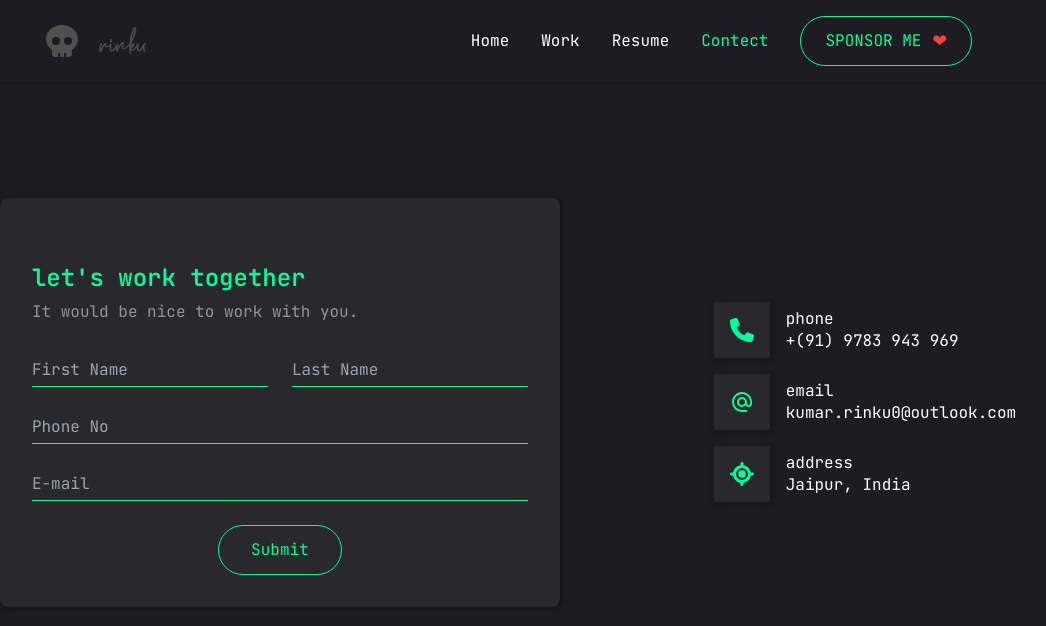
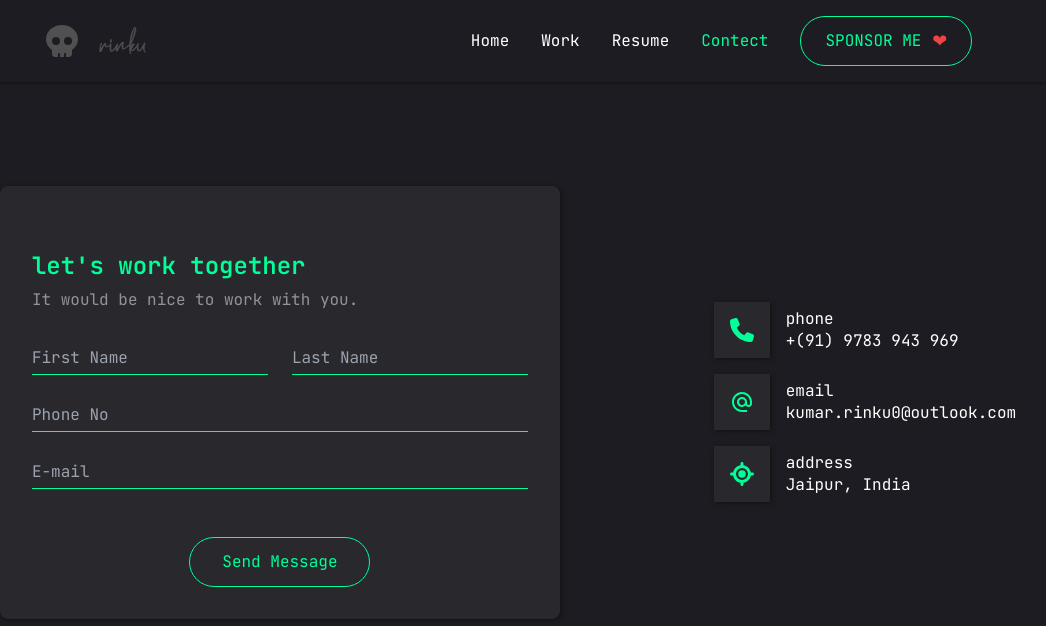
Before and after one commit to kumar-rinku0/rinku-portfolio, a Next.js app: page /contect in a window 1280 px wide. Shown: the top 626 px of the page, without its empty margins (132-1178 px from the left). Built offline with nearby package versions, Linux system fonts and the light colour scheme.

Commit message:
contect page ui and api route updated

```diff
--- a/src/app/api/contect/route.ts
+++ b/src/app/api/contect/route.ts
@@ -7,7 +7,7 @@ import { createMailSystem } from "@/lib/mailer";
 
 export async function POST(req: NextRequest, res: NextResponse) {
   try {
-    dbConnect();
+    await dbConnect();
     const { firstname, lastname, phoneno, email } = await req.json();
     const infos = await Info.create({
       firstname,
@@ -34,7 +34,7 @@ export async function POST(req: NextRequest, res: NextResponse) {
       mailTo: "user",
     });
     return NextResponse.json({ success: true, info: infos });
-  } catch (error) {
-    return NextResponse.json({ success: false, error: error });
+  } catch (error: any) {
+    return NextResponse.json({ success: false, error: error.message });
   }
 }
--- a/src/app/contect/page.tsx
+++ b/src/app/contect/page.tsx
@@ -1,8 +1,6 @@
 "use client";
 
-import Alert from "@/components/Alert";
-import { useEffect, useState } from "react";
-import { AnimatePresence } from "framer-motion";
+import { useRef, useState } from "react";
 import { FormEvent } from "react";
 import { FaPhone, FaLocationCrosshairs } from "react-icons/fa6";
 import { MdAlternateEmail } from "react-icons/md";
@@ -28,81 +26,46 @@ const info = [
 
 const Contect = () => {
   const contentType = "application/json";
-  const [typeAlert, setTypeAlert] = useState("success");
-  const [alert, setAlert] = useState(false);
-  const router = useRouter();
-  useEffect(() => {
-    let timeout: NodeJS.Timeout;
-    if (alert) {
-      timeout = setTimeout(() => {
-        setAlert(false);
-        if (typeAlert === "success") {
-          router.push("/");
-        }
-      }, 2000);
-    }
-    return () => {};
-  }, [alert, typeAlert, router]);
+  const [loading, setLoading] = useState(false);
+  const [error, setError] = useState<string | null>(null);
+  const formRef = useRef<HTMLFormElement>(null);
 
-  async function onSubmit(event: FormEvent<HTMLFormElement>) {
+  function onSubmit(event: FormEvent<HTMLFormElement>) {
     event.preventDefault();
+    setLoading(true);
     const formData = new FormData(event.currentTarget);
-    const firstname = formData.get("firstname");
-    const lastname = formData.get("lastname");
-    const phoneno = formData.get("phoneno");
-    const email = formData.get("email");
+    const obj = Object.fromEntries(formData.entries());
+    console.log("Form Data:", obj);
 
-    try {
-      const response = await fetch("/api/contect", {
+    fetch("/api/contect", {
       method: "POST",
       headers: {
         Accept: contentType,
         "Content-Type": contentType,
       },
-        body: JSON.stringify({
-          firstname,
-          lastname,
-          phoneno,
-          email,
-        }),
+      body: JSON.stringify(obj),
+    })
+      .then((res) => res.json())
+      .then((data) => {
+        setLoading(false);
+        console.log(data);
+        if (!data.success) {
+          setError(data.error || "Something went wrong");
+          return;
+        }
+        formRef.current?.reset();
+        setError(null);
+        alert("Response recorded!");
+      })
+      .catch((error) => {
+        setLoading(false);
+        console.log(error);
+        alert("There was an error submitting the response!");
       });
-
-      if (!response.ok) {
-        throw new Error(response.status.toString());
-      }
-      const data = await response.json();
-      if (data.success === false) {
-        if (data.error?.keyValue?.email) {
-          setTypeAlert("server1");
-          setAlert(true);
-        } else if (data.error?.keyValue?.phoneno) {
-          setTypeAlert("server2");
-          setAlert(true);
-        } else {
-          setTypeAlert("server3");
-          setAlert(true);
-        }
-      } else {
-        setTypeAlert("success");
-        setAlert(true);
-      }
-    } catch (error) {
-      console.error(error);
-    }
   }
 
   return (
     <div className="h-full w-full relative">
-      <AnimatePresence>
-        {alert && (
-          <Alert
-            type={typeAlert}
-            containerStyle="h-8 flex gap-4 justify-center items-center"
-            iconStyle="text-4xl"
-            delay={1}
-          />
-        )}
-      </AnimatePresence>
       <div className="container mx-auto flex flex-col xl:flex-row justify-start sm:justify-evenly xl:justify-around items-center h-[90vh] xl:h-[80vh] w-full pt-16 xl:pt-0 ">
         <div className="order-2 xl:order-none mx-4 xl:mx-0 max-w-full xl:max-w-[50%] my-8 xl:my-0">
           <div className="h-full w-full bg-white/5 p-8 rounded-[0.5rem] shadow-g">
@@ -114,7 +77,11 @@ const Contect = () => {
                 It would be nice to work with you.
               </p>
             </div>
-            <form onSubmit={onSubmit} className="flex flex-col gap-6">
+            <form
+              ref={formRef}
+              onSubmit={onSubmit}
+              className="flex flex-col gap-6"
+            >
               <div className="flex flex-col xl:flex-row gap-6 ">
                 <input
                   type="text"
@@ -156,12 +123,14 @@ const Contect = () => {
                 autoComplete="off"
                 required
               />
+              <div>{error && <p className="text-red-500">{error}</p>}</div>
               <div className="flex justify-center">
-                <button type="submit">
-                  <div className="h-8 px-8 py-6 btn-outline hover:transition-all">
-                    {" "}
-                    Submit{" "}
-                  </div>
+                <button
+                  type="submit"
+                  disabled={loading}
+                  className="h-8 px-8 py-6 btn-outline hover:transition-all cursor-pointer disabled:bg-white/10 disabled:cursor-not-allowed flex items-center justify-center"
+                >
+                  {loading ? "Sending..." : "Send Message"}
                 </button>
               </div>
             </form>
--- a/src/app/lib/dbConnect.ts
+++ b/src/app/lib/dbConnect.ts
@@ -1,18 +1,14 @@
 import mongoose from "mongoose";
 
 const MONGODB_URI = process.env.MONGODB_URI!;
-const dbConnect = () => {
+const dbConnect = async () => {
   console.log("connecting to database!!!");
-  mongoose
-    .connect(MONGODB_URI)
-    .then((res:any) => {
-      console.log("conected!!");
-      return res;
-    })
-    .catch((err:Error) => {
-      console.error(err);
-    });
+  try {
+    await mongoose.connect(MONGODB_URI);
+    console.log("conected!!");
+  } catch (error) {
+    console.error(error);
+  }
 };
 
-
 export default dbConnect;
--- a/src/app/models/Info.ts
+++ b/src/app/models/Info.ts
@@ -1,25 +1,27 @@
-import {Schema, model} from "mongoose";
+import { Schema, model } from "mongoose";
 
-const InfoSchema = new Schema({
+const InfoSchema = new Schema(
+  {
     firstname: {
-        type : String,
-        required: true,
+      type: String,
+      required: true,
     },
     lastname: {
-        type : String,
-        required: true,
+      type: String,
+      required: true,
     },
     phoneno: {
-        type : String,
-        required: true,
-        unique: true,
+      type: String,
+      required: [true, "Phone number is required"],
+      unique: [true, "Phone number already exists"],
     },
     email: {
-        type : String,
-        required: true,
-        unique: true,
+      type: String,
+      required: [true, "Email is required"],
+      unique: [true, "Email already exists"],
     },
-},{ timestamps: true }
-)
+  },
+  { timestamps: true }
+);
 
 export default model("info", InfoSchema);
```
Lines whose indentation alone changed are shown as unchanged.
